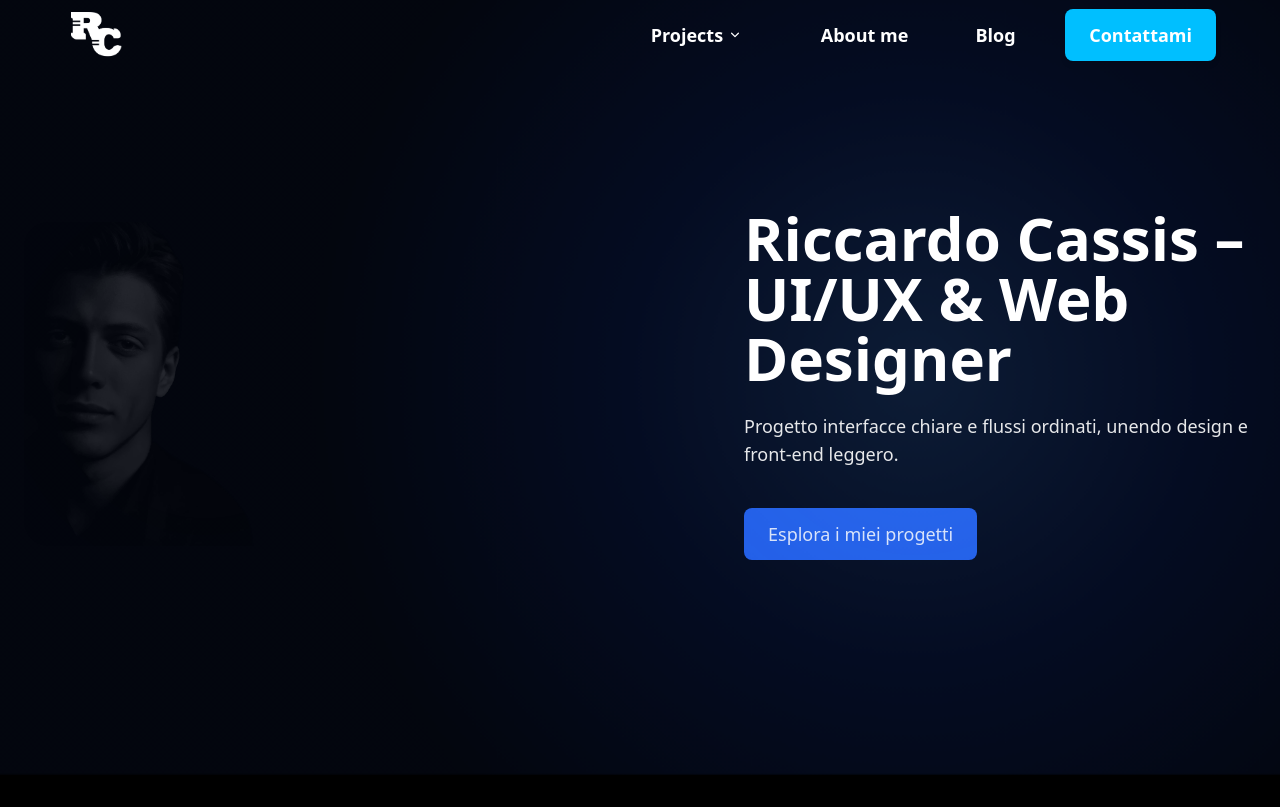
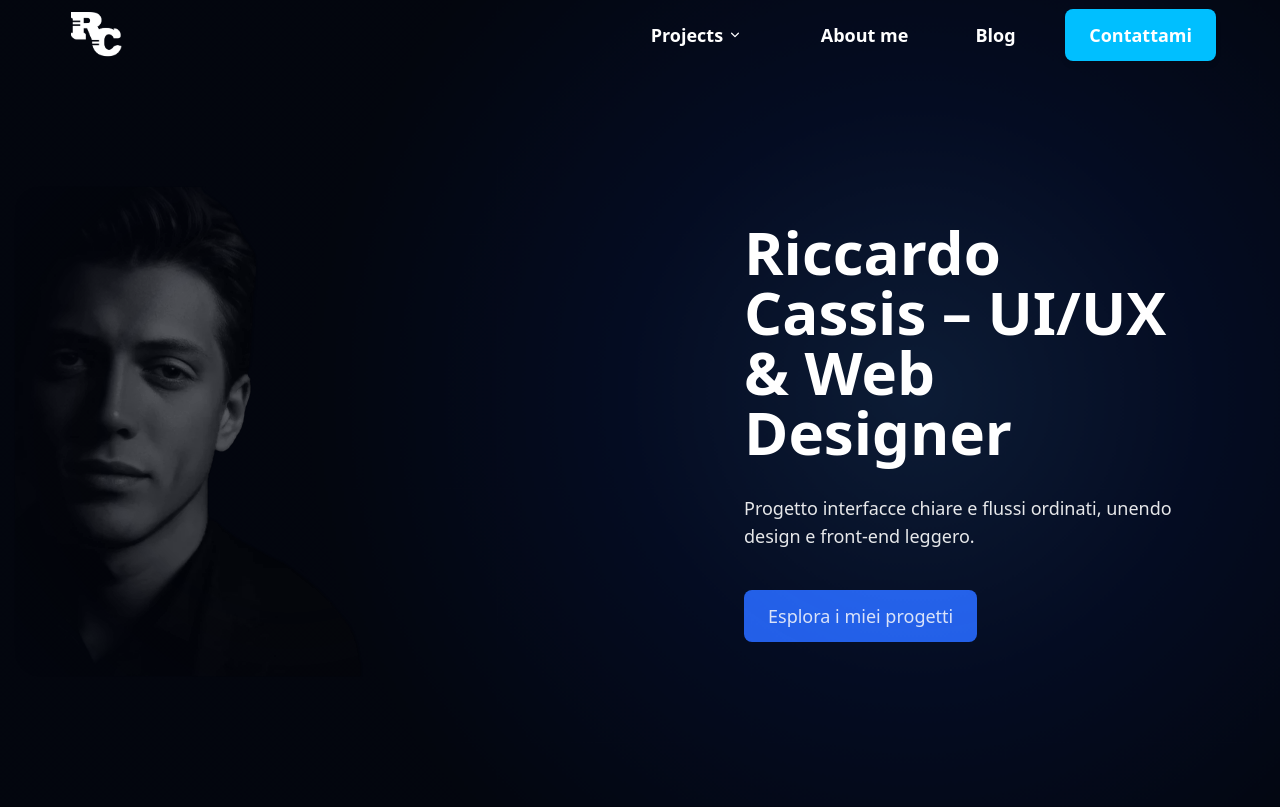
Before and after one commit to Riccardocassis/personal-website-v2, a Vue app: page / in a window 1280 px wide. Shown: the top 807 px of the page. Built offline with nearby package versions, Linux system fonts and the light colour scheme.

Commit message:
Migliora il layout della sezione hero: aggiorna il titolo e il testo per maggiore chiarezza; aumenta la visibilità dell'immagine con nuove proprietà CSS e modifica il padding per un aspetto più equilibrato.

```diff
--- a/src/components/hero.vue
+++ b/src/components/hero.vue
@@ -4,36 +4,35 @@
     <div
       ref="gradientRef"
       class="absolute inset-0 pointer-events-none z-0"
-      :style="{
-        background: 'radial-gradient(circle at 70% 50%, rgba(59,130,246,0.22), rgba(29,78,216,0.16) 28%, rgba(30,58,138,0.10) 60%)'
-      }"
+      :style="{ background: 'radial-gradient(circle at 70% 50%, rgba(59,130,246,0.22), rgba(29,78,216,0.16) 28%, rgba(30,58,138,0.10) 60%)' }"
     ></div>
 
-    <div class="max-w-screen-xl mx-auto px-6 py-24">
+    <div class="max-w-screen-xl mx-auto px-6 pt-36 pb-20">
       <div class="grid grid-cols-1 md:grid-cols-12 gap-12 items-center min-h-[72vh]">
+
         <!-- IMAGE: mobile on top, desktop on the left -->
-        <div class="order-1 md:order-1 md:col-span-6 flex items-center justify-center md:justify-start">
+        <div class="order-1 md:col-span-6 flex items-center justify-center md:justify-start">
           <div class="relative w-full flex justify-center md:justify-start">
-            <!-- Image container: constrained width on desktop for a cleaner layout -->
-            <div class="w-[86%] md:w-[45%]">
+            <div class="w-full md:w-[75%] lg:w-[65%]">
               <img
                 src="../assets/hero-riccardo.webp"
                 alt="Portrait of Riccardo Cassis"
-                class="w-full h-auto object-cover rounded-3xl brightness-[1.12] contrast-110 opacity-80 [mask-image:radial-gradient(circle_at_68%_50%,rgba(0,0,0,0.5)_55%,transparent_100%)]"
+                class="w-full h-auto object-cover rounded-3xl brightness-[1.2] contrast-105 opacity-95 transform scale-105 relative z-30"
+                style="mask-image: radial-gradient(circle at 68% 50%, rgba(0,0,0,0.95) 45%, rgba(0,0,0,0.6) 65%, transparent 100%); -webkit-mask-image: radial-gradient(circle at 68% 50%, rgba(0,0,0,0.95) 45%, rgba(0,0,0,0.6) 65%, transparent 100%);"
               />
             </div>
           </div>
         </div>
 
         <!-- TEXT: desktop on the right -->
-        <div class="order-2 md:order-2 md:col-span-6 flex items-center">
-          <div class="w-full text-white pl-0 md:pl-12 lg:pl-20">
-            <div class="max-w-2xl">
-              <h1 ref="titleRef" id="hero-title" class="text-2xl md:text-5xl lg:text-6xl font-extrabold leading-tight">
+        <div class="order-2 md:col-span-6 flex items-center">
+          <div class="w-full text-white pr-6 md:pr-20 pl-0 md:pl-12 lg:pl-20">
+            <div class="max-w-xl md:max-w-xl lg:max-w-xl">
+              <h1 ref="titleRef" id="hero-title" class="text-3xl md:text-5xl lg:text-6xl font-extrabold leading-tight">
                 Riccardo Cassis – UI/UX & Web Designer
               </h1>
 
-              <p ref="subtitleRef" class="mt-6 text-base md:text-lg text-white/90 max-w-xl leading-relaxed">
+              <p ref="subtitleRef" class="mt-8 text-base md:text-lg text-white/90 max-w-md md:max-w-xl leading-relaxed">
                 Progetto interfacce chiare e flussi ordinati, unendo design e front-end leggero.
               </p>
 
@@ -49,6 +48,7 @@
             </div>
           </div>
         </div>
+
       </div>
     </div>
   </section>
```
